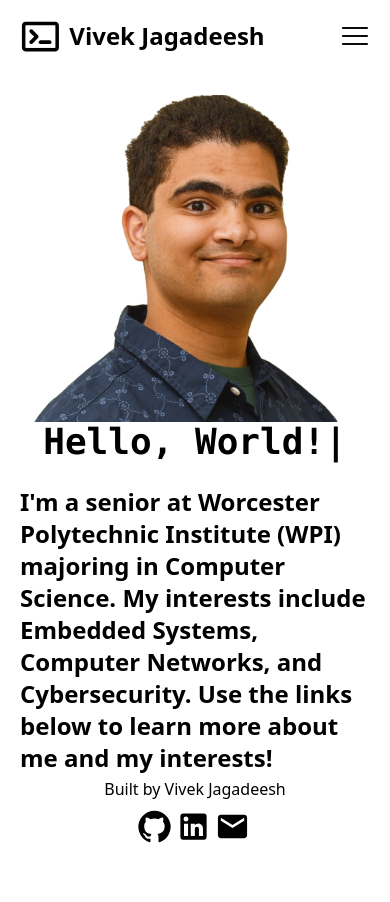
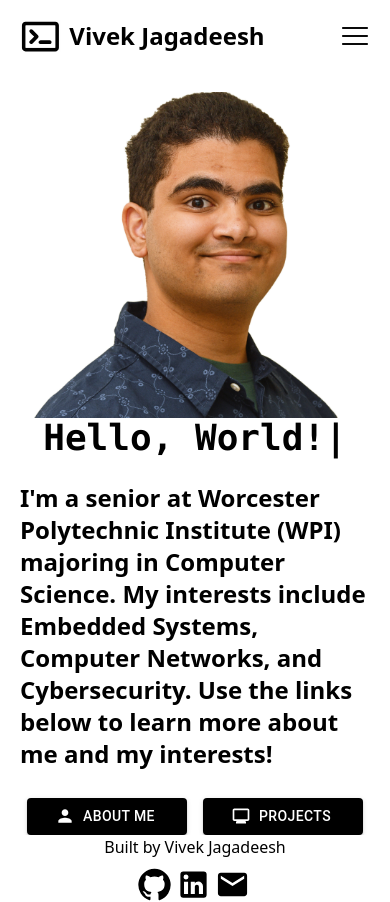
Before and after one commit to vivekjag1/portfolioWebsite, a React (Vite) app: page / in a window 390 px wide. Before the commit the page ends 844 px from the top, so only its background shows below. Built offline with nearby package versions, Linux system fonts and the light colour scheme.

Commit message:
fix buttons on mobile ui

```diff
--- a/src/main.tsx
+++ b/src/main.tsx
@@ -11,12 +11,6 @@ import MLBClassifier from '../src/routes/MLBClassifier.tsx';
 import Bounce from './routes/Bounce.tsx';
 
 
-function SillyRedirect() {
-  window.location.replace('https://cnn.com');
-  return null;
-}
-
-// In your route config
 
 
 
@@ -57,10 +51,7 @@ const router = createBrowserRouter([
         path: '/secureMalloc',
         element: <Bounce />,
       },
-      {
-        path:"/silly",
-        element: <SillyRedirect/>
-      }
+
     ],
   },
 ]);
--- a/src/routes/Home.tsx
+++ b/src/routes/Home.tsx
@@ -21,7 +21,7 @@ function Home(){
                       I'm a senior at Worcester Polytechnic Institute (WPI) majoring in Computer Science.
                       My interests include Embedded Systems, Computer Networks, and Cybersecurity. Use the links below to learn more about me and my interests!
                     </h1>
-                    <div className="hidden md:flex justify-center">
+                    <div className="flex justify-center">
                     <Stack spacing={2} direction="row" className="items-center mt-7">
                       <Link to="/about">
                         <Button  variant="contained"
```
